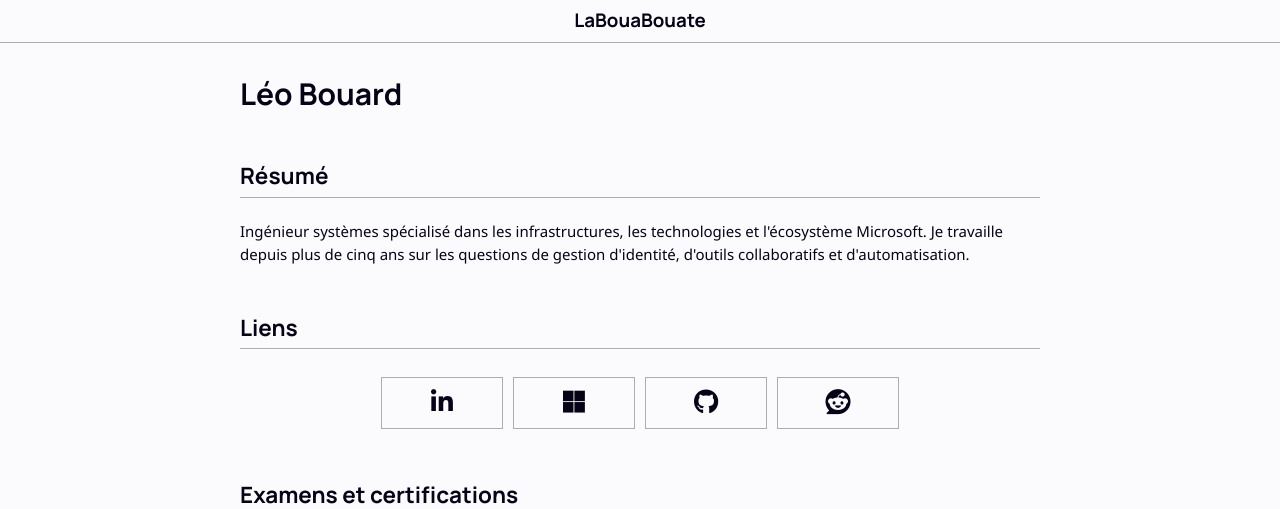
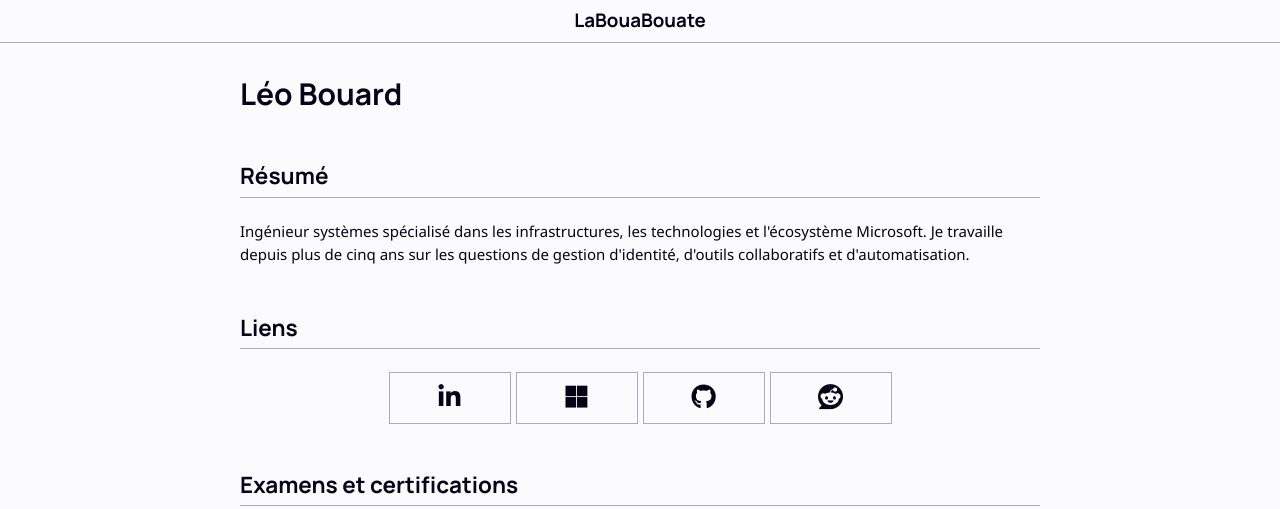
Before and after one commit to leobouard/leobouard.github.io, a Jekyll site: the page built from _pages/cv.html, in a window 1280 px wide. Shown: the top 509 px of the page. Built offline with Jekyll 4.4.1, drawn with Linux system fonts in a browser that asks for light colours; nearby versions of some CDN libraries; some web fonts are replaced; grey boxes are pictures that could not be loaded.

Commit message:
Update cv.scss

```diff
--- a/assets/css/cv.scss
+++ b/assets/css/cv.scss
@@ -96,10 +96,10 @@ div.personalLinks {
     display: flex;
     flex-wrap: wrap;
     justify-content: center;
+    grid-gap: 5px;
 }
 
 div.personalLinks > a {
-    margin: 5px;
     display: flex;
     align-items: center;
     justify-content: center;
```
